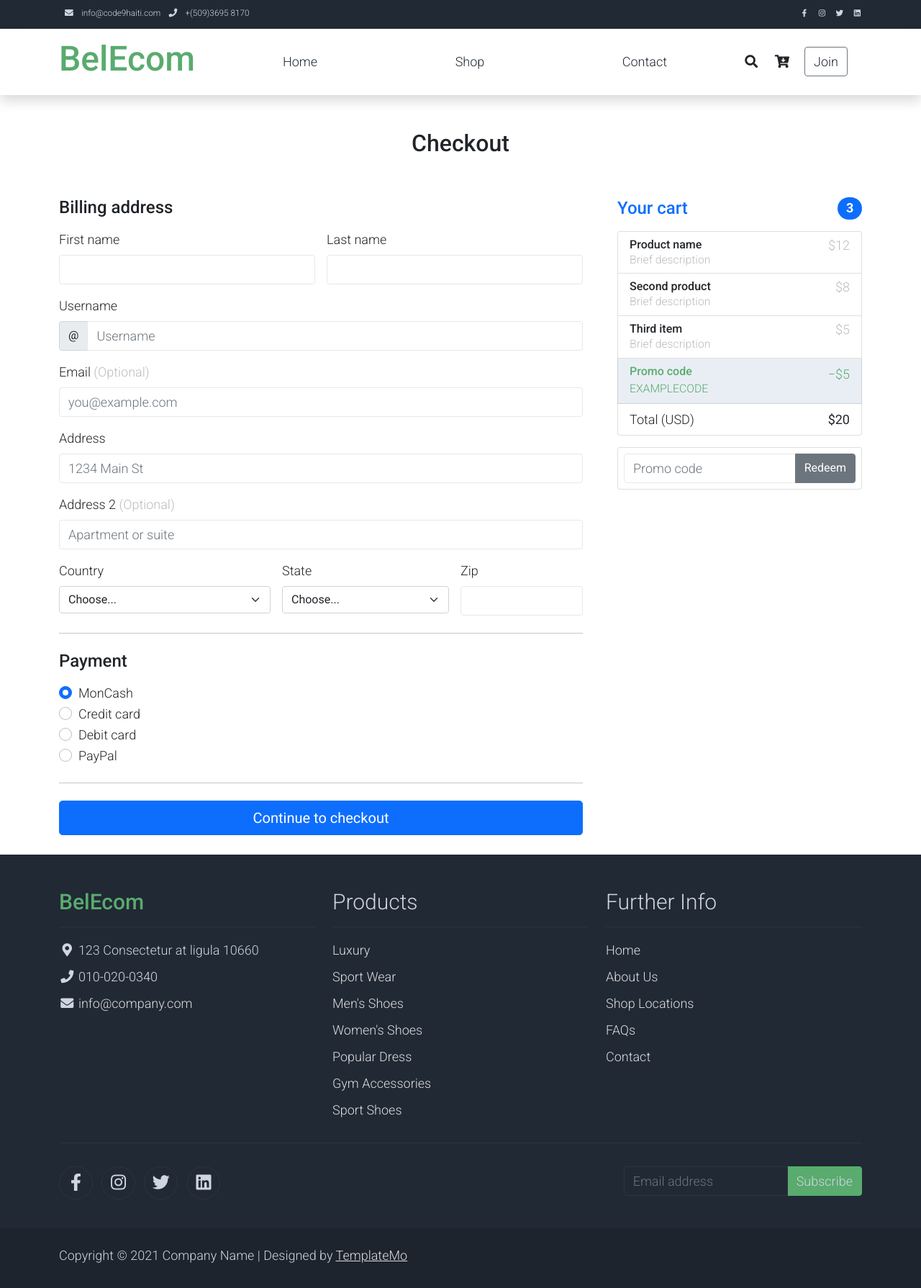
After one commit to Lemayzeur/belecom, a Django app: page /checkout/ in a window 1280 px wide. The commit adds this page. Shown: the whole page at 72% size. Run offline with Django 4.2, Linux system fonts and the light colour scheme; some libraries are stand-ins or nearby versions.

Commit message:
Checkout page added

```diff
--- a/belecom/urls.py
+++ b/belecom/urls.py
@@ -23,7 +23,7 @@
 from index.views import (
     index, shop, cart, addToCart,
     register, loginView,logoutView,
-    removeFromCart,
+    removeFromCart,checkout,
 )
 
 urlpatterns = [
@@ -35,6 +35,7 @@
     path('login/', loginView, name='login'),
     path('logout/', logoutView, name='logout'),
     path('register/', register, name='register'),
+    path('checkout/', checkout, name='checkout'),
 
     path('add-to-cart/<int:product_id>', addToCart, name='addToCart'),
     path('remove-from-cart/<int:product_id>', removeFromCart, name='removeFromCart'),
--- a/index/views.py
+++ b/index/views.py
@@ -253,3 +253,7 @@
         pass
 
     return redirect(referer_url)
+
+def checkout(request):
+    context = {}
+    return render(request, 'checkout.html', context)
--- a/templates/cart.html
+++ b/templates/cart.html
@@ -53,7 +53,7 @@
 	</table>
 
 	<div class="text-right mb-5" style="text-align: right;">
-		<a href="#" class="btn btn-lg btn-dark">Checkout <i class="fa fa-chevron-right"></i></a>
+		<a href="/checkout" class="btn btn-lg btn-dark">Checkout <i class="fa fa-chevron-right"></i></a>
 	</div>
 </div>
 </div>
--- /dev/null
+++ b/templates/checkout.html
@@ -0,0 +1,215 @@
+{% extends 'base.html' %}
+
+
+{% block body %}
+<div class="container">
+	<main>
+    <div class="py-5 text-center">
+      <h2>Checkout</h2>
+    </div>
+
+    <div class="row g-5">
+      <div class="col-md-5 col-lg-4 order-md-last">
+        <h4 class="d-flex justify-content-between align-items-center mb-3">
+          <span class="text-primary">Your cart</span>
+          <span class="badge bg-primary rounded-pill">3</span>
+        </h4>
+        <ul class="list-group mb-3">
+          <li class="list-group-item d-flex justify-content-between lh-sm">
+            <div>
+              <h6 class="my-0">Product name</h6>
+              <small class="text-muted">Brief description</small>
+            </div>
+            <span class="text-muted">$12</span>
+          </li>
+          <li class="list-group-item d-flex justify-content-between lh-sm">
+            <div>
+              <h6 class="my-0">Second product</h6>
+              <small class="text-muted">Brief description</small>
+            </div>
+            <span class="text-muted">$8</span>
+          </li>
+          <li class="list-group-item d-flex justify-content-between lh-sm">
+            <div>
+              <h6 class="my-0">Third item</h6>
+              <small class="text-muted">Brief description</small>
+            </div>
+            <span class="text-muted">$5</span>
+          </li>
+          <li class="list-group-item d-flex justify-content-between bg-light">
+            <div class="text-success">
+              <h6 class="my-0">Promo code</h6>
+              <small>EXAMPLECODE</small>
+            </div>
+            <span class="text-success">−$5</span>
+          </li>
+          <li class="list-group-item d-flex justify-content-between">
+            <span>Total (USD)</span>
+            <strong>$20</strong>
+          </li>
+        </ul>
+
+        <form class="card p-2">
+          <div class="input-group">
+            <input type="text" class="form-control" placeholder="Promo code">
+            <button type="submit" class="btn btn-secondary">Redeem</button>
+          </div>
+        </form>
+      </div>
+      <div class="col-md-7 col-lg-8">
+        <h4 class="mb-3">Billing address</h4>
+        <form class="needs-validation" novalidate>
+          <div class="row g-3">
+            <div class="col-sm-6">
+              <label for="firstName" class="form-label">First name</label>
+              <input type="text" class="form-control" id="firstName" placeholder="" value="" required>
+              <div class="invalid-feedback">
+                Valid first name is required.
+              </div>
+            </div>
+
+            <div class="col-sm-6">
+              <label for="lastName" class="form-label">Last name</label>
+              <input type="text" class="form-control" id="lastName" placeholder="" value="" required>
+              <div class="invalid-feedback">
+                Valid last name is required.
+              </div>
+            </div>
+
+            <div class="col-12">
+              <label for="username" class="form-label">Username</label>
+              <div class="input-group has-validation">
+                <span class="input-group-text">@</span>
+                <input type="text" class="form-control" id="username" placeholder="Username" required>
+              <div class="invalid-feedback">
+                  Your username is required.
+                </div>
+              </div>
+            </div>
+
+            <div class="col-12">
+              <label for="email" class="form-label">Email <span class="text-muted">(Optional)</span></label>
+              <input type="email" class="form-control" id="email" placeholder="you@example.com">
+              <div class="invalid-feedback">
+                Please enter a valid email address for shipping updates.
+              </div>
+            </div>
+
+            <div class="col-12">
+              <label for="address" class="form-label">Address</label>
+              <input type="text" class="form-control" id="address" placeholder="1234 Main St" required>
+              <div class="invalid-feedback">
+                Please enter your shipping address.
+              </div>
+            </div>
+
+            <div class="col-12">
+              <label for="address2" class="form-label">Address 2 <span class="text-muted">(Optional)</span></label>
+              <input type="text" class="form-control" id="address2" placeholder="Apartment or suite">
+            </div>
+
+            <div class="col-md-5">
+              <label for="country" class="form-label">Country</label>
+              <select class="form-select" id="country" required>
+                <option value="">Choose...</option>
+                <option>United States</option>
+              </select>
+              <div class="invalid-feedback">
+                Please select a valid country.
+              </div>
+            </div>
+
+            <div class="col-md-4">
+              <label for="state" class="form-label">State</label>
+              <select class="form-select" id="state" required>
+                <option value="">Choose...</option>
+                <option>California</option>
+              </select>
+              <div class="invalid-feedback">
+                Please provide a valid state.
+              </div>
+            </div>
+
+            <div class="col-md-3">
+              <label for="zip" class="form-label">Zip</label>
+              <input type="text" class="form-control" id="zip" placeholder="" required>
+              <div class="invalid-feedback">
+                Zip code required.
+              </div>
+            </div>
+          </div>
+
+          <hr class="my-4">
+
+          <h4 class="mb-3">Payment</h4>
+
+          <div class="my-3">
+          	<div class="form-check">
+              <input id="moncash" name="paymentMethod" type="radio" class="form-check-input" checked required>
+              <label class="form-check-label" for="moncash">MonCash</label>
+            </div>
+            <div class="form-check">
+              <input id="credit" name="paymentMethod" type="radio" class="form-check-input" required>
+              <label class="form-check-label" for="credit">Credit card</label>
+            </div>
+            <div class="form-check">
+              <input id="debit" name="paymentMethod" type="radio" class="form-check-input" required>
+              <label class="form-check-label" for="debit">Debit card</label>
+            </div>
+            <div class="form-check">
+              <input id="paypal" name="paymentMethod" type="radio" class="form-check-input" required>
+              <label class="form-check-label" for="paypal">PayPal</label>
+            </div>
+          </div>
+
+          <div class="row gy-3" style="display: none;" id="card-form">
+            <div class="col-md-6">
+              <label for="cc-name" class="form-label">Name on card</label>
+              <input type="text" class="form-control" id="cc-name" placeholder="" required>
+              <small class="text-muted">Full name as displayed on card</small>
+              <div class="invalid-feedback">
+                Name on card is required
+              </div>
+            </div>
+
+            <div class="col-md-6">
+              <label for="cc-number" class="form-label">Credit card number</label>
+              <input type="text" class="form-control" id="cc-number" placeholder="" required>
+              <div class="invalid-feedback">
+                Credit card number is required
+              </div>
+            </div>
+
+            <div class="col-md-3">
+              <label for="cc-expiration" class="form-label">Expiration</label>
+              <input type="text" class="form-control" id="cc-expiration" placeholder="" required>
+              <div class="invalid-feedback">
+                Expiration date required
+              </div>
+            </div>
+
+            <div class="col-md-3">
+              <label for="cc-cvv" class="form-label">CVV</label>
+              <input type="text" class="form-control" id="cc-cvv" placeholder="" required>
+              <div class="invalid-feedback">
+                Security code required
+              </div>
+            </div>
+          </div>
+
+          <hr class="my-4">
+
+          <button class="w-100 btn btn-primary btn-lg" type="submit">Continue to checkout</button>
+          <br><br>
+        </form>
+      </div>
+    </div>
+  </main>
+
+</div>
+{% endblock body %}
+
+
+{% block script %}
+
+{% endblock script %}
```
